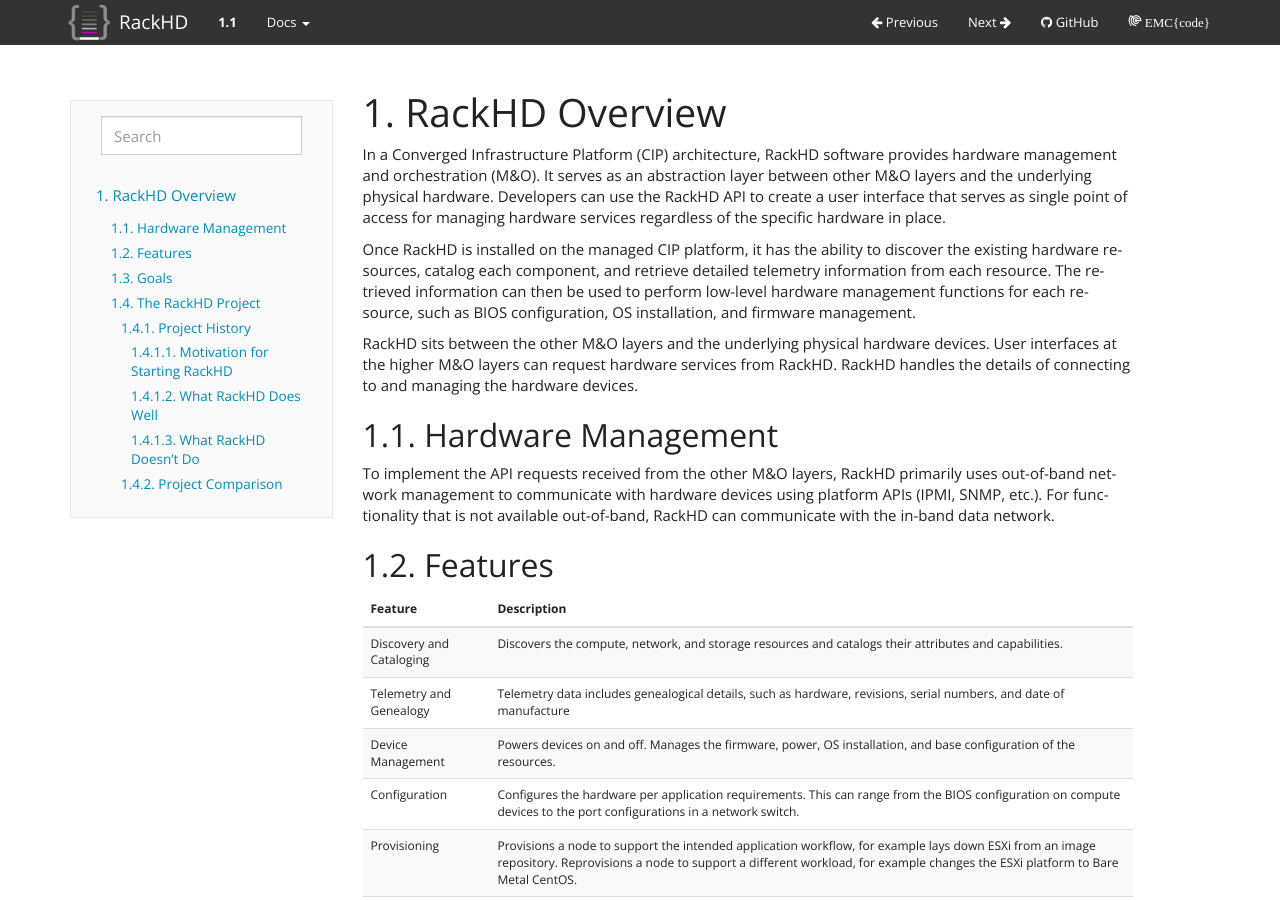
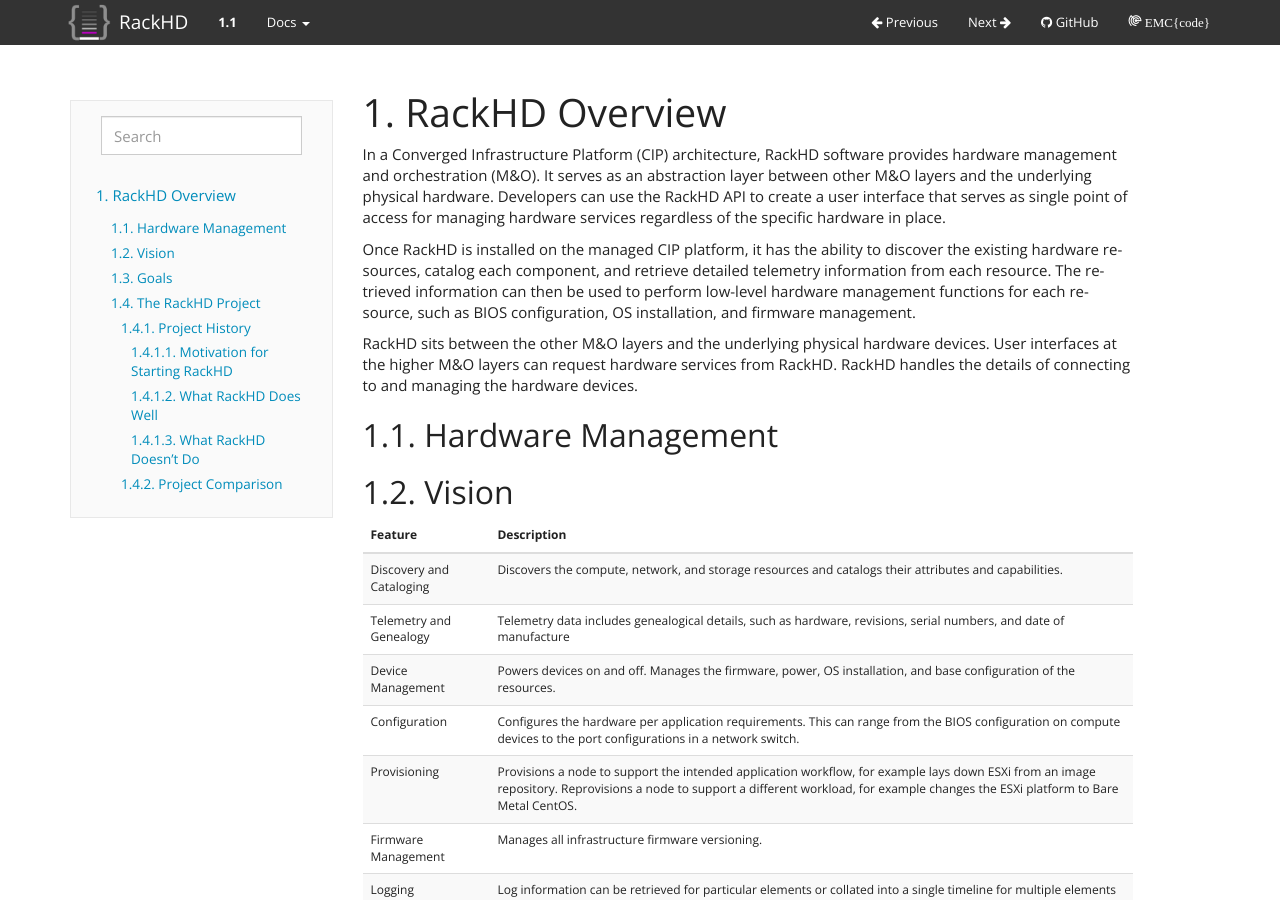
Before and after one commit to RackHD/docs, a Sphinx documentation site: the page built from docs/introduction.rst, in a window 1280 px wide and 900 px high. Built offline with Sphinx 7.4.7, drawn with Linux system fonts in a browser that asks for light colours.

Commit message:
rewording 'features' to 'vision'
since we don't technically implement some of those items, it's more
a vision statement on where we're aiming.

```diff
--- a/docs/introduction.rst
+++ b/docs/introduction.rst
@@ -9,9 +9,7 @@
 Hardware Management
 ---------------------------
 
-To implement the API requests received from the other M&O layers, RackHD primarily uses out-of-band network management to communicate with hardware devices using platform APIs (IPMI, SNMP, etc.). For functionality that is not available out-of-band, RackHD can communicate with the in-band data network.
-
-Features
+Vision
 ------------------------
 
 ======================== ============================================================================
@@ -29,8 +27,6 @@
 Fault Detection           Monitors compute and storage devices for both hard and soft faults. Performs suitable responses based on pre-defined policies.
 Analytics Data            Data generated by environmental and fault monitoring can be provided to analytic tools for analysis, particularly around predictive failure.
 ======================== ============================================================================
-
-
 
 
 Goals
```
